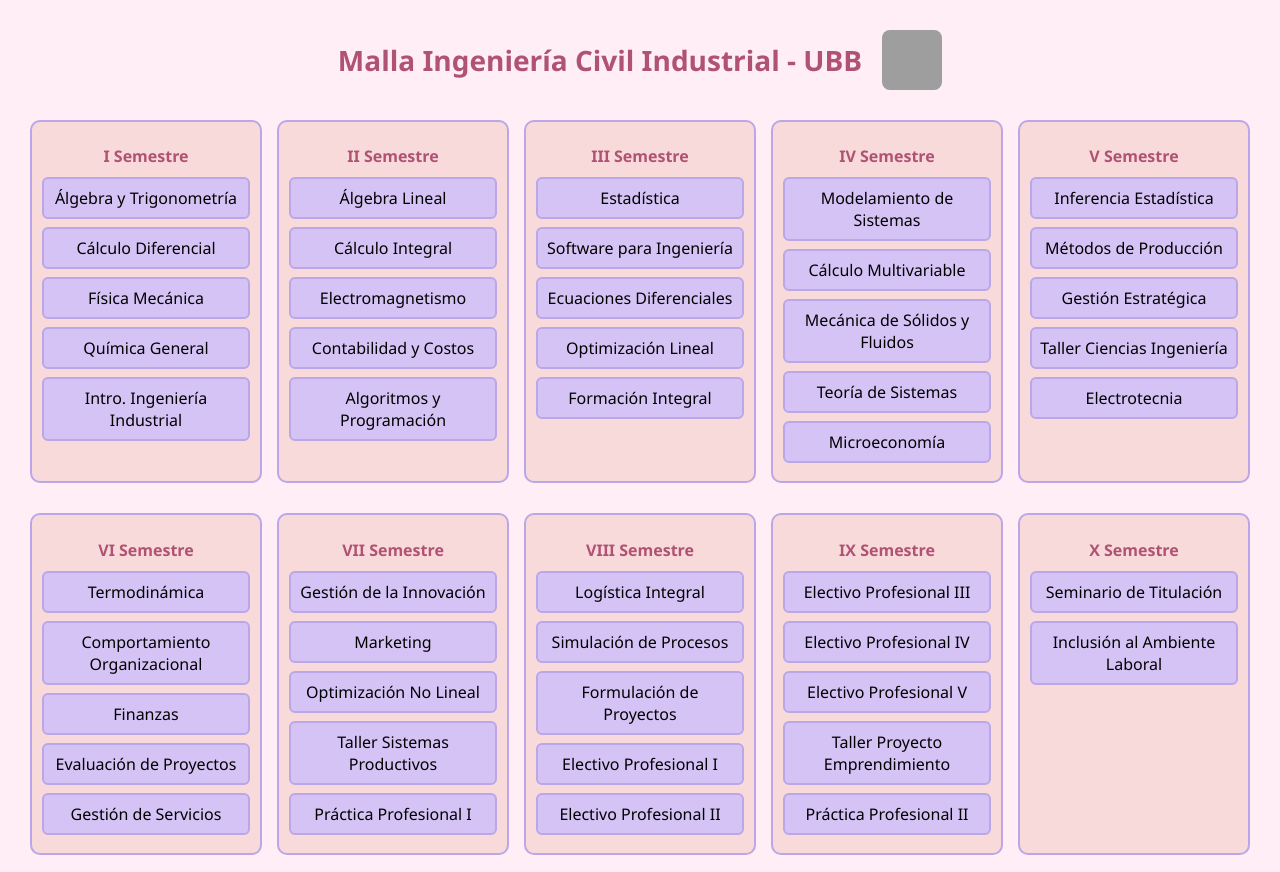
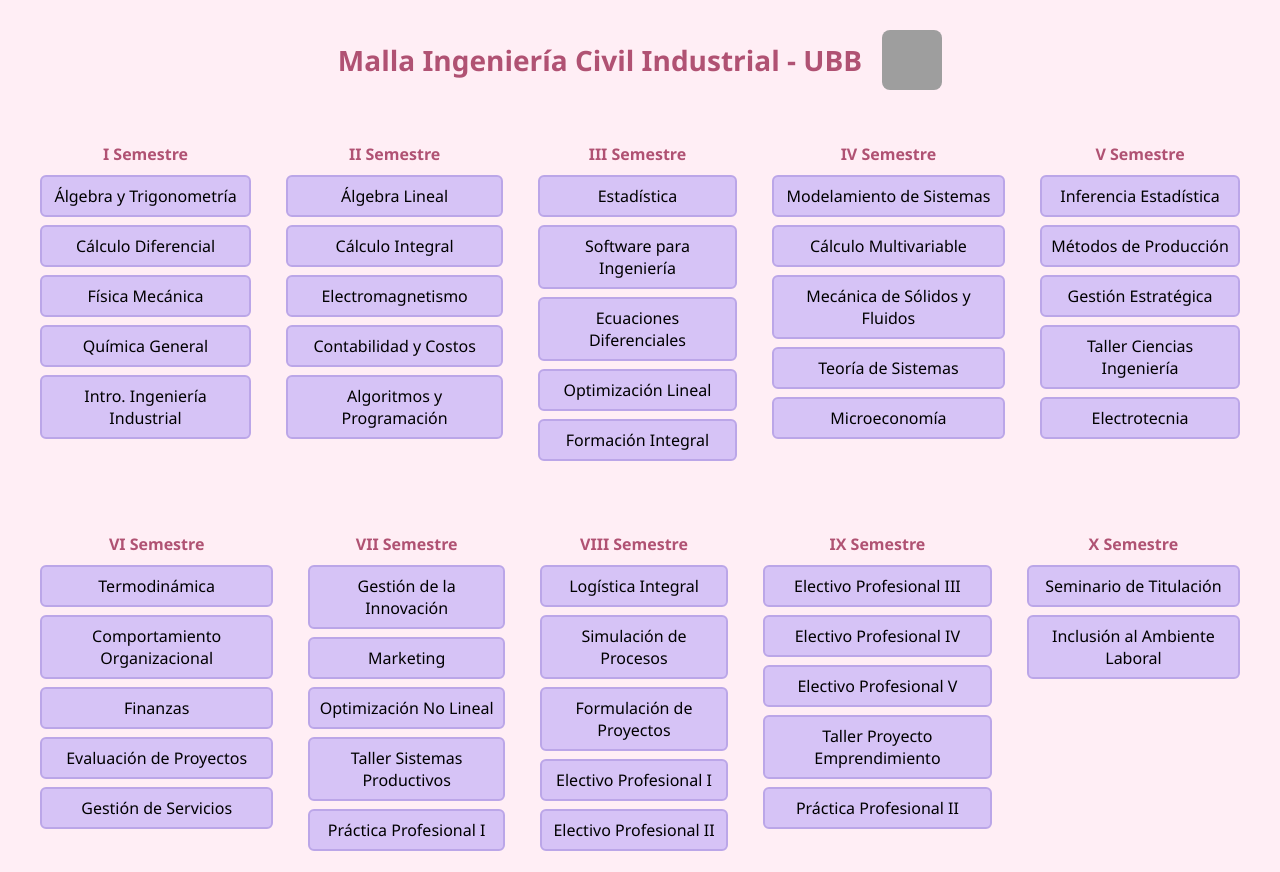
Before and after one commit to ItsNyzo/Amor, a plain HTML site: page index.html in a window 1280 px wide. Shown: the top 872 px of the page. Drawn offline with Linux system fonts and the light colour scheme; grey boxes are pictures that could not be loaded.

Commit message:
Update index.html

```diff
--- a/index.html
+++ b/index.html
@@ -5,7 +5,7 @@
   <title>Malla Ingeniería Civil Industrial</title>
   <style>
     body {
-      background-color: #ffeef5; /* fondo rosado pastel */
+      background-color: #ffeef5; /* rosado pastel */
       font-family: 'Segoe UI', sans-serif;
       margin: 0;
       padding: 30px;
@@ -31,21 +31,24 @@
       border-radius: 8px;
     }
 
+    .muro {
+      display: flex;
+      flex-direction: column;
+      align-items: center;
+      gap: 30px;
+    }
+
     .fila {
       display: flex;
       justify-content: center;
       gap: 15px;
-      margin-bottom: 30px;
-      flex-wrap: nowrap;
     }
 
     .semestre {
-      flex: 1;
-      min-width: 170px;
-      background-color: #f8dada;
-      border: 2px solid #bba6e8;
+      background-color: #ffeef5; /* fondo de cada columna también rosado pastel */
+      border: none;
       padding: 10px;
-      border-radius: 10px;
+      min-width: 180px;
     }
 
     .semestre h2 {
@@ -56,7 +59,7 @@
     }
 
     .ramo {
-      background-color: #d6c3f6;
+      background-color: #d6c3f6; /* morado claro */
       border: 2px solid #bba6e8;
       border-radius: 6px;
       margin-bottom: 8px;
@@ -80,17 +83,10 @@
 
     .mensaje-final {
       text-align: center;
-      margin-top: 60px;
+      margin-top: 50px;
       font-size: 20px;
       color: #b05273;
       font-weight: bold;
-    }
-
-    @media (max-width: 1200px) {
-      .fila {
-        overflow-x: scroll;
-        flex-wrap: nowrap;
-      }
     }
   </style>
 </head>
@@ -101,7 +97,9 @@
     <img src="https://media.giphy.com/media/JIX9t2j0ZTN9S/giphy.gif" alt="gatito tierno">
   </div>
 
-  <!-- Fila superior: Semestres I a V -->
+  <div class="muro">
+
+    <!-- Fila superior: I a V semestre -->
     <div class="fila">
       <div class="semestre"><h2>I Semestre</h2>
         <div class="ramo">Álgebra y Trigonometría</div>
@@ -140,7 +138,7 @@
       </div>
     </div>
 
-  <!-- Fila inferior: Semestres VI a X -->
+    <!-- Fila inferior: VI a X semestre -->
     <div class="fila">
       <div class="semestre"><h2>VI Semestre</h2>
         <div class="ramo">Termodinámica</div>
@@ -175,6 +173,7 @@
         <div class="ramo">Inclusión al Ambiente Laboral</div>
       </div>
     </div>
+  </div>
 
   <script>
     document.querySelectorAll('.ramo').forEach(el =>
```
Lines whose indentation alone changed are shown as unchanged.
